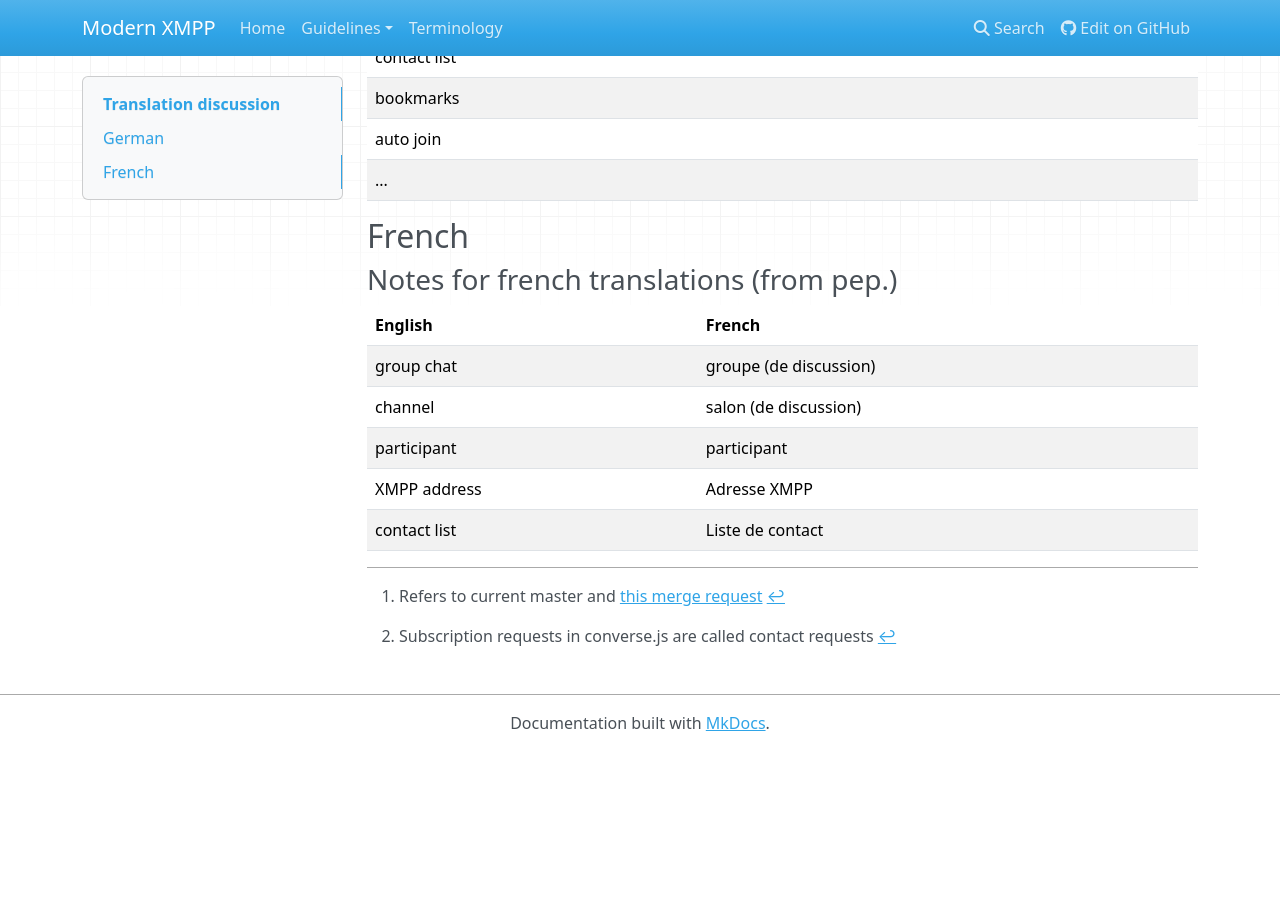
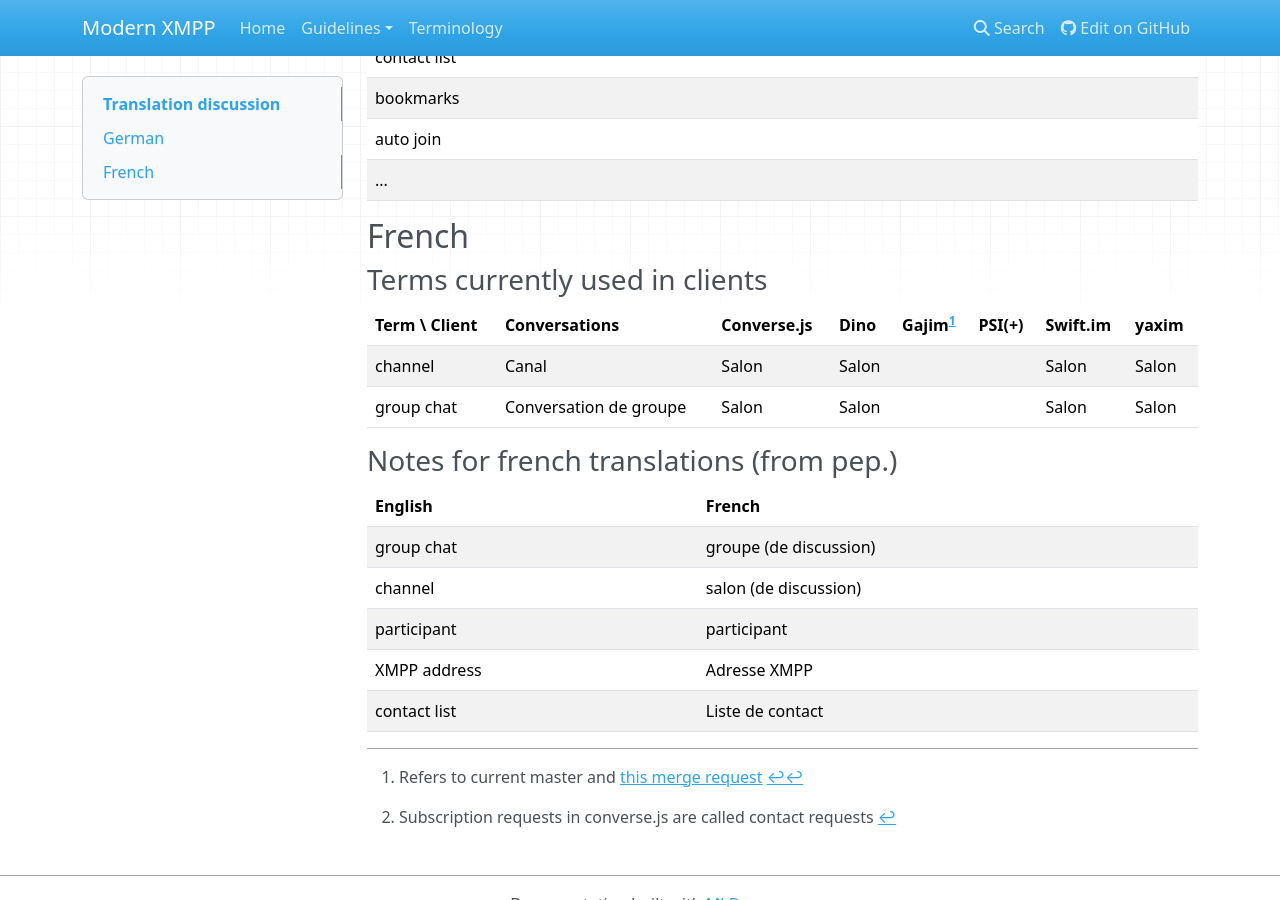
Before and after one commit to modernxmpp/modernxmpp, an MkDocs documentation site: the page built from docs/translation-discussion.md, in a window 1280 px wide and 900 px high, scrolled down 2119 px. Built offline with MkDocs 1.6.1, drawn with Linux system fonts in a browser that asks for light colours; nearby versions of some CDN libraries; before the commit the page ends 2870 px from its top, so only the background shows below that.

Commit message:
Add current usage of terminology in french

```diff
--- a/docs/translation-discussion.md
+++ b/docs/translation-discussion.md
@@ -63,6 +63,14 @@
 
 ## French
 
+### Terms currently used in clients
+
+| Term \ Client | Conversations          | Converse.js | Dino   | Gajim[^gajim-MR]  | PSI(+)  | Swift.im  | yaxim  |
+|---------------|------------------------|-------------|--------|-------------------|---------|-----------|--------|
+| channel       | Canal                  | Salon       | Salon  |                   |         | Salon     | Salon  |
+| group chat    | Conversation de groupe | Salon       | Salon  |                   |         | Salon     | Salon  |
+
+
 ### Notes for french translations (from pep.)
 
 English      | French
```
